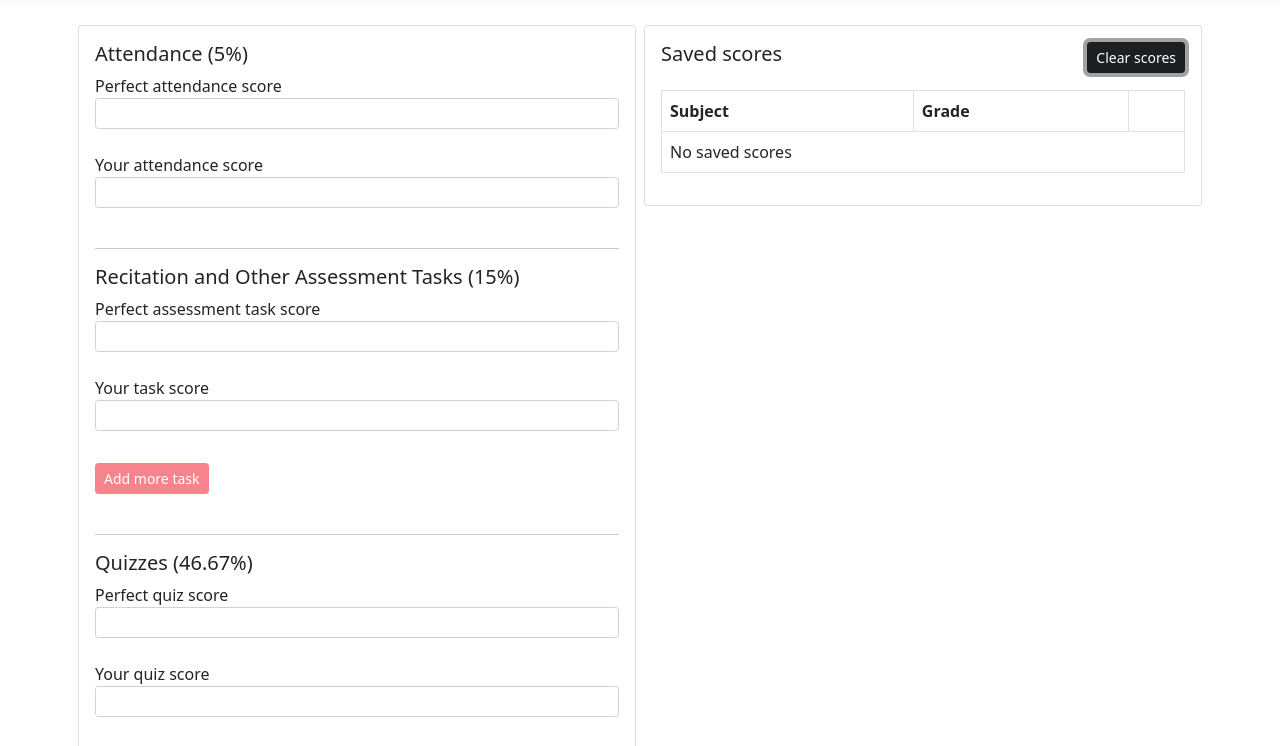
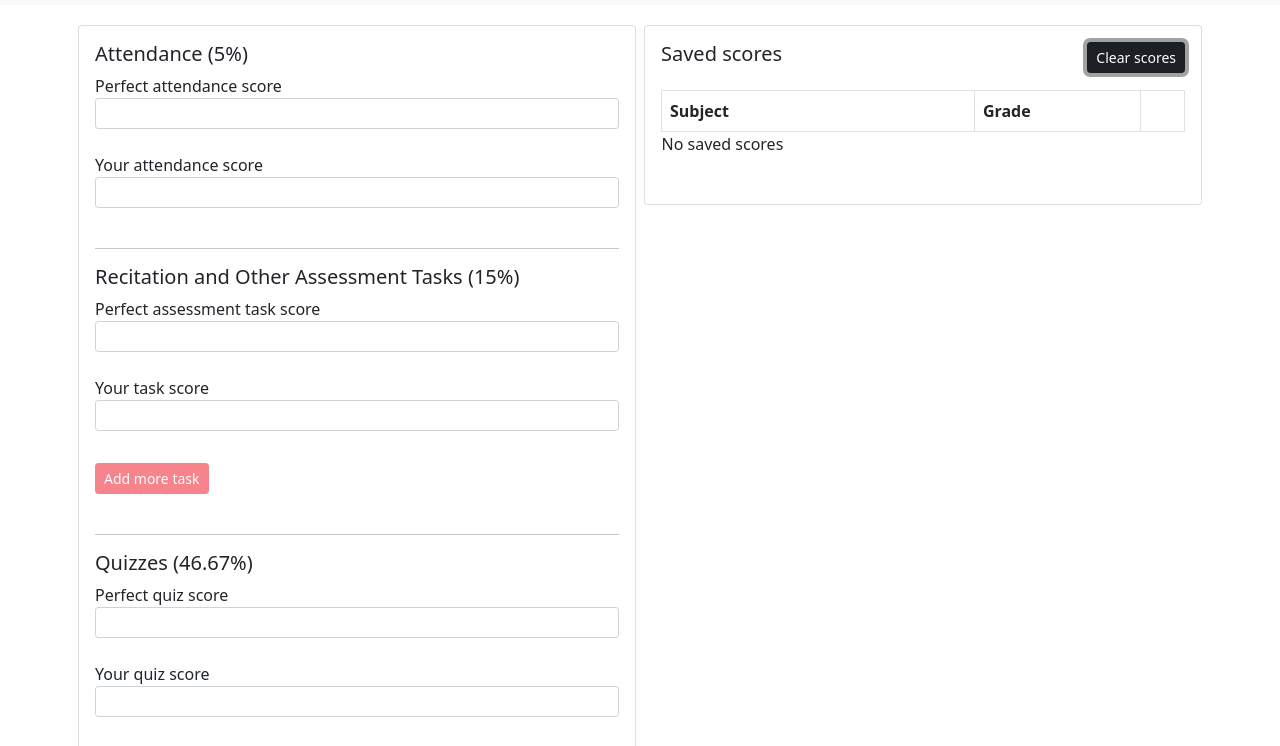
Before and after one commit to kidrv1/grade-calculator, a plain HTML site: page index.html in a window 1280 px wide. Both pictures are taken after a click on the button "Clear scores". Shown: the part 51-797 px from the top of the page. Drawn offline with nearby package versions, Linux system fonts and the light colour scheme.

Commit message:
clear btn

```diff
--- a/index.html
+++ b/index.html
@@ -300,7 +300,14 @@
       const clearBtn = document.getElementById('clear-btn');
 
       clearBtn.addEventListener('click', () => {
-        localStorage.clear();
+        // Code to clear scores from local storage
+        localStorage.removeItem('savedScores');
+        // Code to update UI to show that there are no saved scores
+        const savedScoresTable = document.querySelector('#saved-scores-card table tbody');
+        savedScoresTable.innerHTML = '';
+        const noSavedScoresMsg = document.createElement('p');
+        noSavedScoresMsg.innerText = 'No saved scores';
+        savedScoresTable.appendChild(noSavedScoresMsg);
       });
     </script>
   </body>
```
